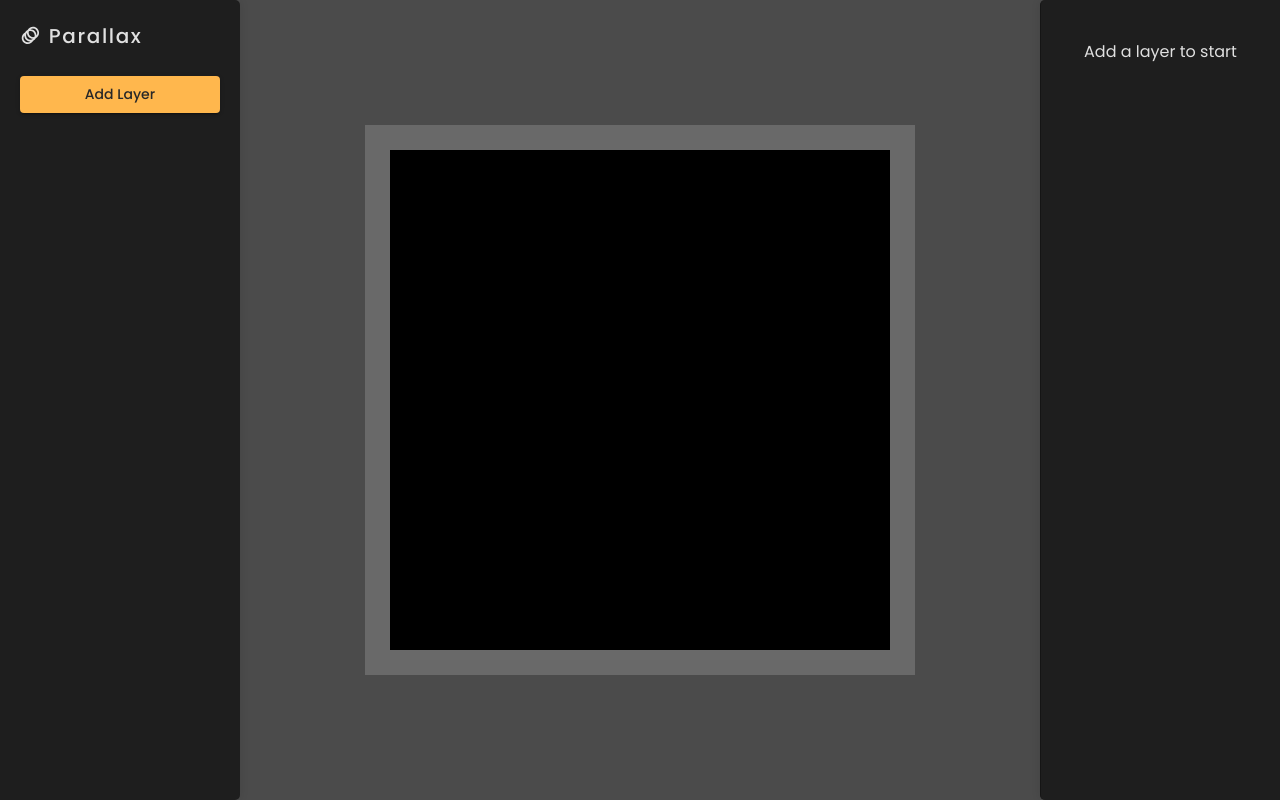
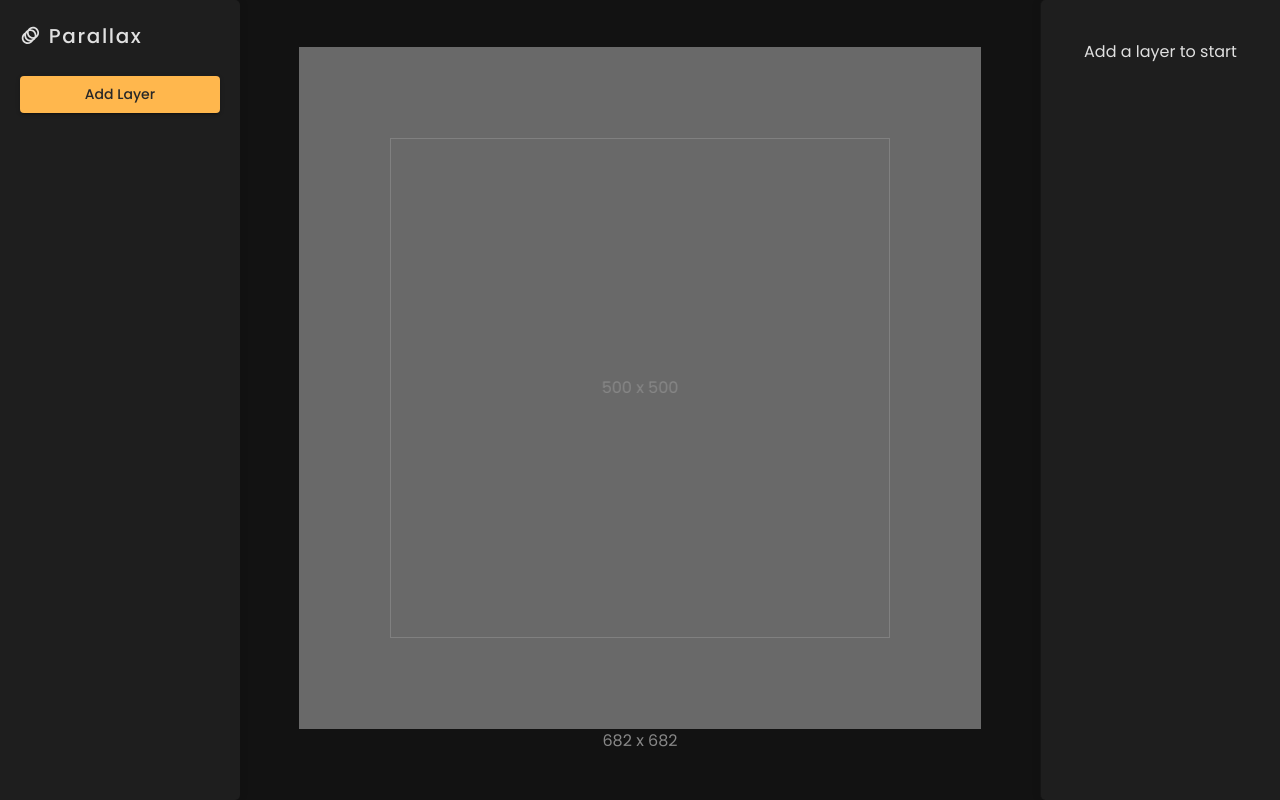
Before and after one commit to johnjohnpenafiel/ParallaxUI, a React (Vite) app: page / in a window 1280 px wide. Both pictures are taken after a click on the button "CREATE NEW DESIGN". Built offline with nearby package versions, Linux system fonts and the light colour scheme.

Commit message:
add calculateMaxSize.tsx, add design only visuals, UI updates

```diff
--- a/src/App.tsx
+++ b/src/App.tsx
@@ -1,6 +1,6 @@
-import { useState } from "react";
+import { useEffect, useState } from "react";
 
-import { Box, CssBaseline, ThemeProvider } from "@mui/material";
+import { Box, CssBaseline, ThemeProvider, Typography } from "@mui/material";
 import { GlobalStyles } from "@mui/system";
 
 import LeftSidebar from "./components/LeftSidebar";
@@ -10,6 +10,7 @@ import TiltBox from "./components/TiltBox";
 import { darkTheme } from "./theme"; // lightTheme
 import { LayerFormData } from "./components/LayerForm";
 import StartingCanvasForm from "./components/StartingCanvasForm";
+import { calculateMaxSize } from "./utils/calculateMaxSize";
 
 export type CanvasType = {
   width: number;
@@ -33,6 +34,12 @@ function App() {
   const [canvasSize, setCanvasSize] = useState<CanvasType | null>(null);
   const [layers, setLayers] = useState<LayerType[]>([]);
   const [selectedLayer, setSelectedLayer] = useState<LayerType | null>(null);
+  const [containerSize, setContainerSize] = useState<CanvasType>({
+    width: 0,
+    height: 0,
+  });
+
+  const forDesignOnly = true;
 
   const addLayer = (): void => {
     const layerCount = layers.length + 1;
@@ -77,7 +84,7 @@ function App() {
   // EXPORT FUNCTION
   const exportDesign = () => {
     try {
-      const designData = JSON.stringify({ layers, canvasSize });
+      const designData = JSON.stringify({ layers, containerSize, canvasSize });
 
       const exportUrl = `${
         window.location.origin
@@ -89,6 +96,20 @@ function App() {
       return null;
     }
   };
+
+  // UPDATE CONTAINER SIZE
+  useEffect(() => {
+    if (canvasSize) {
+      const maxSize = calculateMaxSize(
+        canvasSize.width,
+        canvasSize.height,
+        20, // Default tiltMaxAngleX
+        20 // Default tiltMaxAngleY
+      );
+      setContainerSize(maxSize);
+    }
+  }, [canvasSize]);
+
   // -----------------------------------------------------------------------------------------------
   return (
     <ThemeProvider theme={darkTheme}>
@@ -122,17 +143,18 @@ function App() {
               justifyContent: "center",
               height: "100vh",
               width: "100%",
-              backgroundColor: (theme) => `${theme.palette.primary.light}`,
+              backgroundColor: (theme) => `${theme.palette.background.default}`,
             }}
           >
-            {/* CANVAS BOX */}
+            <div>
+              {/* CONTAINER BOX */}
               <Box
                 sx={{
                   display: "flex",
                   alignItems: "center",
                   justifyContent: "center",
-                height: canvasSize?.height + 50 || 0,
-                width: canvasSize?.width + 50 || 0,
+                  height: containerSize.height,
+                  width: containerSize.width,
                   backgroundColor: "#696969",
                   overflow: "hidden",
                 }}
@@ -141,8 +163,18 @@ function App() {
                   layers={layers}
                   selectedLayer={selectedLayer}
                   canvasSize={canvasSize}
+                  forDesignOnly={forDesignOnly}
                 />
               </Box>
+              <Typography
+                style={{
+                  textAlign: "center",
+                  color: "#888888",
+                }}
+              >
+                {`${containerSize.width} x ${containerSize.height}`}
+              </Typography>
+            </div>
           </Box>
 
           {/* RIGHT SIDEBAR */}
@@ -150,7 +182,7 @@ function App() {
             selectedLayer={selectedLayer}
             handleLayerSubmit={handleLayerSubmit}
             exportDesign={exportDesign}
-            canvasSize={canvasSize}
+            containerSize={containerSize}
             setCanvasSize={setCanvasSize}
           />
         </Box>
--- a/src/Preview.tsx
+++ b/src/Preview.tsx
@@ -5,9 +5,13 @@ import { useEffect } from "react";
 function Preview() {
   const [searchParams] = useSearchParams();
   const data = searchParams.get("data");
-  const { layers, canvasSize } = data
+  const { layers, containerSize, canvasSize } = data
     ? JSON.parse(decodeURIComponent(data))
-    : { layers: [], canvasSize: { width: 800, height: 600 } };
+    : {
+        layers: [],
+        containerSize: { width: 0, height: 0 },
+        canvasSize: { width: 0, height: 0 },
+      };
 
   useEffect(() => {
     document.body.style.margin = "0";
@@ -19,14 +23,15 @@ function Preview() {
   return (
     <div
       style={{
-        height: `${canvasSize.height}px`,
-        width: `${canvasSize.width}px`,
+        height: `${containerSize.height}px`,
+        width: `${containerSize.width}px`,
         display: "flex",
         justifyContent: "center",
         alignItems: "center",
       }}
     >
-      <TiltBox layers={layers} selectedLayer={null} />
+      {/* not passing forDesignOnly prop so it is taken as a false/undefined */}
+      <TiltBox layers={layers} selectedLayer={null} canvasSize={canvasSize} />
     </div>
   );
 }
--- a/src/components/RightSidebar.tsx
+++ b/src/components/RightSidebar.tsx
@@ -10,7 +10,7 @@ interface Props {
   selectedLayer: LayerType | null;
   handleLayerSubmit: (uid: number, data: LayerFormData) => void;
   exportDesign: () => string | null;
-  canvasSize: CanvasType;
+  containerSize: CanvasType;
   setCanvasSize: (size: CanvasType | null) => void;
 }
 
@@ -18,7 +18,7 @@ const RightSidebar = ({
   selectedLayer,
   handleLayerSubmit,
   exportDesign,
-  canvasSize,
+  containerSize,
   setCanvasSize,
 }: Props) => {
   const [open, setOpen] = useState(false);
@@ -27,7 +27,7 @@ const RightSidebar = ({
   const handleExportClick = () => {
     const url = exportDesign();
     if (url) {
-      const code = `<iframe src="${url}" width="${canvasSize.width}" height="${canvasSize.height}"></iframe>`;
+      const code = `<iframe src="${url}" width="${containerSize.width}" height="${containerSize.height}"></iframe>`;
       setEmbedCode(code);
       setOpen(true); // Open modal
     } else {
--- a/src/components/TiltBox.tsx
+++ b/src/components/TiltBox.tsx
@@ -1,19 +1,25 @@
 import Tilt from "react-parallax-tilt";
 import { CanvasType, LayerType } from "../App";
-import { Box } from "@mui/material";
+import { Box, Typography } from "@mui/material";
 
 interface Props {
   layers: LayerType[];
   selectedLayer: LayerType | null;
   canvasSize: CanvasType;
+  forDesignOnly?: boolean;
 }
 
-const TiltBox = ({ layers, selectedLayer, canvasSize }: Props) => {
+const TiltBox = ({
+  layers,
+  selectedLayer,
+  canvasSize,
+  forDesignOnly,
+}: Props) => {
   return (
     <Tilt
       perspective={1000} // 1000 default value - how far the object wrapped is away from the user.
       scale={1} // 1 default value - dynamicly scales up/down the component size
-      glareEnable={true}
+      glareEnable={false}
       glareMaxOpacity={0.45} // 0 cancells glare effect
       transitionSpeed={400} // 400 default value - ease in/out speed
       tiltReverse={false} // Reverse tilt
@@ -23,7 +29,7 @@ const TiltBox = ({ layers, selectedLayer, canvasSize }: Props) => {
         backgroundColor: "transparent",
         transformStyle: "preserve-3d",
         position: "relative",
-        background: "black",
+        border: forDesignOnly ? "1px solid gray" : "none",
       }}
     >
       {layers.map((layer: LayerType) => {
@@ -50,6 +56,22 @@ const TiltBox = ({ layers, selectedLayer, canvasSize }: Props) => {
           />
         );
       })}
+      {forDesignOnly ? (
+        <Box
+          sx={{
+            position: "absolute",
+            top: "50%",
+            left: "50%",
+            transform: "translate(-50%, -50%)",
+          }}
+        >
+          <Typography sx={{ textAlign: "center", color: "#888888" }}>
+            {`${canvasSize.width} x ${canvasSize.height}`}
+          </Typography>
+        </Box>
+      ) : (
+        ""
+      )}
     </Tilt>
   );
 };
--- /dev/null
+++ b/src/utils/calculateMaxSize.tsx
@@ -0,0 +1,14 @@
+export const calculateMaxSize = (
+  width: number,
+  height: number,
+  angleX: number = 20,
+  angleY: number = 20
+) => {
+  const offsetX = (width / 2) * Math.tan((angleX * Math.PI) / 180);
+  const offsetY = (height / 2) * Math.tan((angleY * Math.PI) / 180);
+
+  return {
+    width: Math.ceil(width + 2 * offsetX),
+    height: Math.ceil(height + 2 * offsetY),
+  };
+};
```
Lines whose indentation alone changed are shown as unchanged.
